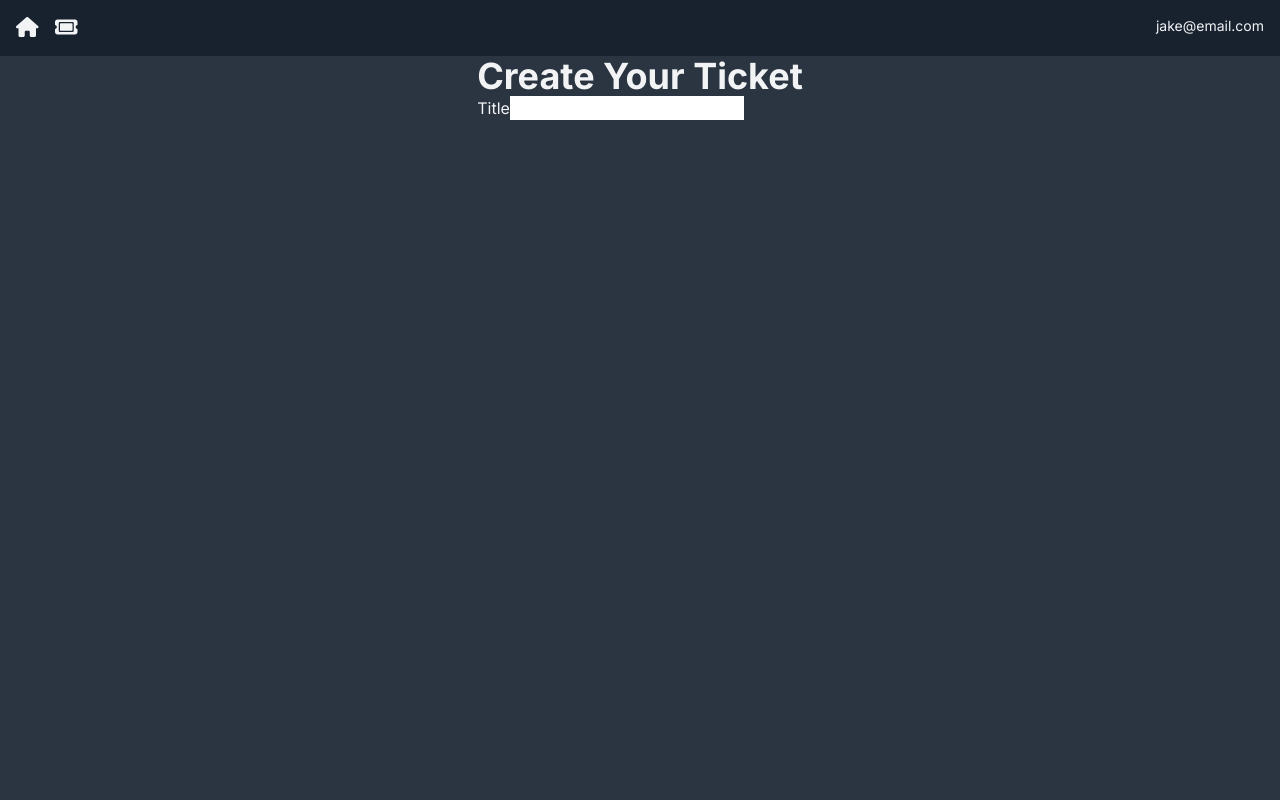
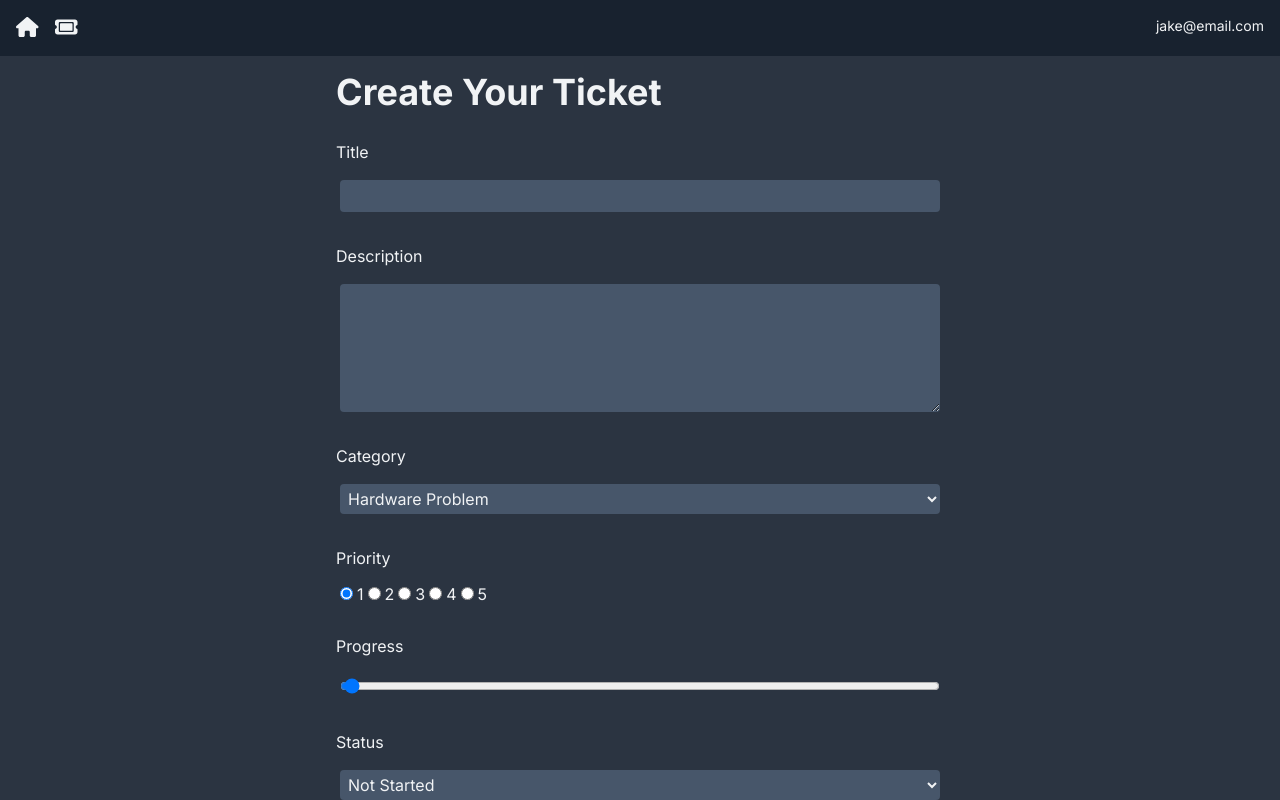
Before and after one commit to 007tickooayush/assistance-ticket-system, a Next.js app: page /TicketPage/new in a window 1280 px wide. Built offline with nearby package versions, Linux system fonts and the light colour scheme.

Commit message:
Created Create Ticket Form page+module import correction in Tickets API

```diff
--- a/app/(components)/TicketForm.jsx
+++ b/app/(components)/TicketForm.jsx
@@ -5,6 +5,7 @@ import React, { useState } from 'react'
 
 const TicketForm = () => {
     const router = useRouter();
+
     const startingTicketData = {
         title: '',
         description: '',
@@ -27,14 +28,77 @@ const TicketForm = () => {
         }));
     };
 
+    const handleSubmit = async (e) => {
+        e.preventDefault();
+
+        const res = await fetch("/api/Tickets",{
+            method : "POST",
+            body: JSON.stringify({formData}),
+            "content-type": "application/json"
+        });
+
+        if(!res.ok) {
+            throw new Error("Error Occured while submitting");
+        }
+
+        router.refresh();
+        router.push("/")
+    }
+
     return (
-        <div className='flex justify-center'>
-            <form>
+        <div className='flex justify-center '>
+            <form className='flex flex-col gap-3 w-1/2' method='POST' onSubmit={handleSubmit}>
                 <h1>Create Your Ticket</h1>
 
                 <label>Title</label>
                 <input id="title" name="title" type={"text"} onChange={handleChange} required={true} value={formData.title} />
 
+                <label>Description</label>
+                <textarea id="description" name="description" onChange={handleChange} required={true} value={formData.description} rows="5" />
+
+                <label>Category</label>
+                <select
+                    name='category'
+                    value={formData.category}
+                    onChange={handleChange}
+                >
+                    <option value={"Hardware Problem"}>Hardware Problem</option>
+                    <option value={"Software Problem"}>Software Problem</option>
+                    <option value={"Project"}>Project</option>
+                </select>
+
+                <label>Priority</label>
+                <div>
+                    <input id='priority-1' name='priority' type={"radio"} onChange={handleChange} value={1} checked={formData.priority == 1} />
+                    <label>1</label>
+
+                    <input id='priority-2' name='priority' type={"radio"} onChange={handleChange} value={2} checked={formData.priority == 2} />
+                    <label>2</label>
+
+                    <input id='priority-3' name='priority' type={"radio"} onChange={handleChange} value={3} checked={formData.priority == 3} />
+                    <label>3</label>
+
+                    <input id='priority-4' name='priority' type={"radio"} onChange={handleChange} value={4} checked={formData.priority == 4} />
+                    <label>4</label>
+
+                    <input id='priority-5' name='priority' type={"radio"} onChange={handleChange} value={5} checked={formData.priority == 5} />
+                    <label>5</label>
+                </div>
+
+                <label>Progress</label>
+                <input type="range" id="progress" name='progress' value={formData.progress} min="0" max="100" onChange={handleChange} />
+
+                <label>Status</label>
+                <select name='status' value={formData.status} onChange={handleChange}>
+                    <option value={"not started"}>Not Started</option>
+                    <option value={"started"}>Started</option>
+                    <option value={"done"}>Done</option>
+                </select>
+
+
+                <div className='flex justify-center'>
+                    <input type={"submit"} className="btn max-w-xs" value="Create Ticket" />
+                </div>
             </form>
         </div>
     )
--- a/app/api/route.js
+++ b/app/api/Tickets/route.js
@@ -1,5 +1,5 @@
 import { NextResponse } from "next/server";
-import Ticket from "../(models)/Ticket";
+import Ticket from "../../(models)/Ticket";
 
 export async function POST(req) {
   try {
--- a/app/globals.css
+++ b/app/globals.css
@@ -29,6 +29,18 @@
     p {
         @apply text-sm text-default-text;
     }
+
+    form {
+        @apply rounded-xl p-4;
+    }
+
+    label {
+        @apply mt-4;
+    }
+
+    input, select, textarea {
+        @apply m-1 rounded bg-card p-1;
+    }
 }
 
 @layer components {
@@ -37,6 +49,6 @@
     }
 
     .btn {
-        @apply hover: no-underline bg-blue-accent hover:bg-blue-accent-hover tracking-wider w-full text-center text-nav font-bold cursor-pointer uppercase px-4 py-2 rounded-md transition-colors block;
+        @apply no-underline bg-blue-accent hover:bg-blue-accent-hover tracking-wider w-full text-center text-nav font-bold cursor-pointer uppercase px-4 py-2 rounded-md transition-colors block;
     }
 }
```
